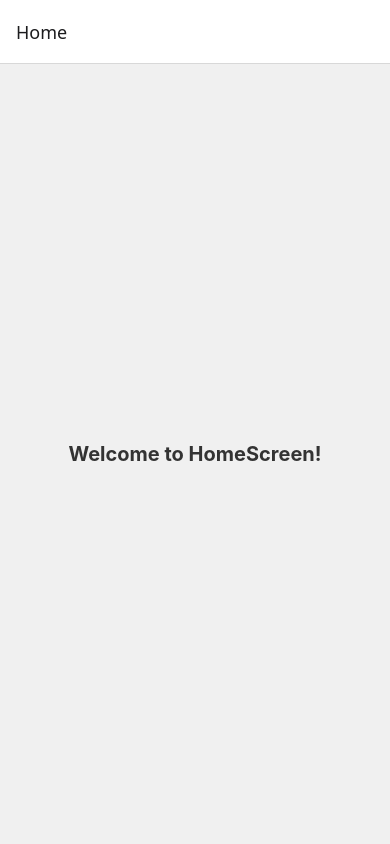
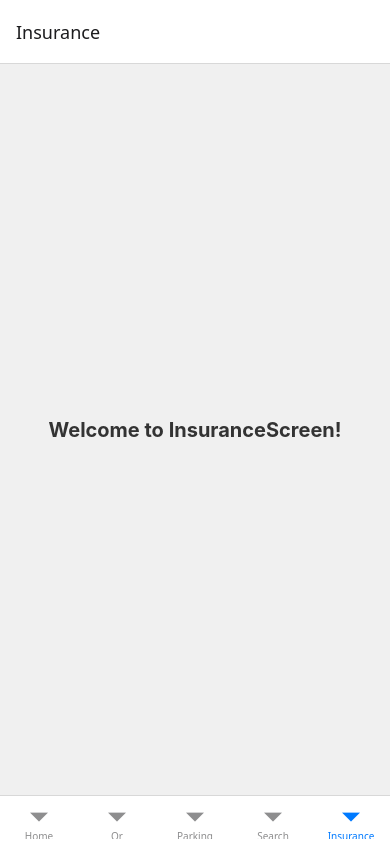
Before and after one commit to Qpin-App/Qpin-Frontend, a React Native app: screen /Insurance in a window 390 px wide. Built offline with nearby package versions, Linux system fonts and the light colour scheme.

Commit message:
feat: bottom tab and basic pages

```diff
--- a/App.tsx
+++ b/App.tsx
@@ -1,18 +1,34 @@
 import React from "react";
 import { NavigationContainer } from "@react-navigation/native";
+import { createBottomTabNavigator } from "@react-navigation/bottom-tabs";
 import { createStackNavigator } from "@react-navigation/stack";
-import HomeScreen from "./src/screens/HomeScreen";
+import HomeScreen from "./src/screens/Home/HomeScreen";
+import QrScreen from "./src/screens/Qr/QrScreen";
+import ParkingScreen from "./src/screens/Parking/ParkingScreen";
+import SearchScreen from "./src/screens/Search/SearchScreen";
+import InsuranceScreen from "./src/screens/Insurance/InsuranceScreen";
 
 const Stack = createStackNavigator();
+const Tab = createBottomTabNavigator();
 
-const App = () => {
-    return (
-        <NavigationContainer>
-            <Stack.Navigator>
-                <Stack.Screen name="Home" component={HomeScreen} />
-            </Stack.Navigator>
-        </NavigationContainer>
+// function HomeStack() {
+//   return (
+//     <Stack.Navigator>
+//       <Stack.Screen name="Home" component={HomeScreen} />
+//     </Stack.Navigator>
+//   );
+// }
+
+export default function App() {
+  return (
+    <NavigationContainer>
+      <Tab.Navigator>
+        <Tab.Screen name="Home" component={HomeScreen} />
+        <Tab.Screen name="Qr" component={QrScreen} />
+        <Tab.Screen name="Parking" component={ParkingScreen} />
+        <Tab.Screen name="Search" component={SearchScreen} />
+        <Tab.Screen name="Insurance" component={InsuranceScreen} />
+      </Tab.Navigator>
+    </NavigationContainer>
   );
-};
-
-export default App;
+}
--- /dev/null
+++ b/src/screens/Insurance/InsuranceScreen.tsx
@@ -0,0 +1,26 @@
+import React from "react";
+import { View, Text, StyleSheet } from "react-native";
+
+const InsuranceScreen = () => {
+  return (
+    <View style={styles.container}>
+      <Text style={styles.text}>Welcome to InsuranceScreen!</Text>
+    </View>
+  );
+};
+
+const styles = StyleSheet.create({
+  container: {
+    flex: 1,
+    justifyContent: "center",
+    alignItems: "center",
+    backgroundColor: "#f0f0f0",
+  },
+  text: {
+    fontSize: 20,
+    fontWeight: "bold",
+    color: "#333",
+  },
+});
+
+export default InsuranceScreen;
--- /dev/null
+++ b/src/screens/Parking/ParkingScreen.tsx
@@ -0,0 +1,26 @@
+import React from "react";
+import { View, Text, StyleSheet } from "react-native";
+
+const ParkingScreen = () => {
+  return (
+    <View style={styles.container}>
+      <Text style={styles.text}>Welcome to ParkingScreen!</Text>
+    </View>
+  );
+};
+
+const styles = StyleSheet.create({
+  container: {
+    flex: 1,
+    justifyContent: "center",
+    alignItems: "center",
+    backgroundColor: "#f0f0f0",
+  },
+  text: {
+    fontSize: 20,
+    fontWeight: "bold",
+    color: "#333",
+  },
+});
+
+export default ParkingScreen;
--- /dev/null
+++ b/src/screens/Qr/QrScreen.tsx
@@ -0,0 +1,26 @@
+import React from "react";
+import { View, Text, StyleSheet } from "react-native";
+
+const QrScreen = () => {
+  return (
+    <View style={styles.container}>
+      <Text style={styles.text}>Welcome to QrScreen!</Text>
+    </View>
+  );
+};
+
+const styles = StyleSheet.create({
+  container: {
+    flex: 1,
+    justifyContent: "center",
+    alignItems: "center",
+    backgroundColor: "#f0f0f0",
+  },
+  text: {
+    fontSize: 20,
+    fontWeight: "bold",
+    color: "#333",
+  },
+});
+
+export default QrScreen;
--- /dev/null
+++ b/src/screens/Search/SearchScreen.tsx
@@ -0,0 +1,26 @@
+import React from "react";
+import { View, Text, StyleSheet } from "react-native";
+
+const SearchScreen = () => {
+  return (
+    <View style={styles.container}>
+      <Text style={styles.text}>Welcome to SearchScreen!</Text>
+    </View>
+  );
+};
+
+const styles = StyleSheet.create({
+  container: {
+    flex: 1,
+    justifyContent: "center",
+    alignItems: "center",
+    backgroundColor: "#f0f0f0",
+  },
+  text: {
+    fontSize: 20,
+    fontWeight: "bold",
+    color: "#333",
+  },
+});
+
+export default SearchScreen;
```
Also changed, not shown: src/screens/Home/HomeScreen.tsx (renamed from src/screens/HomeScreen.tsx).
